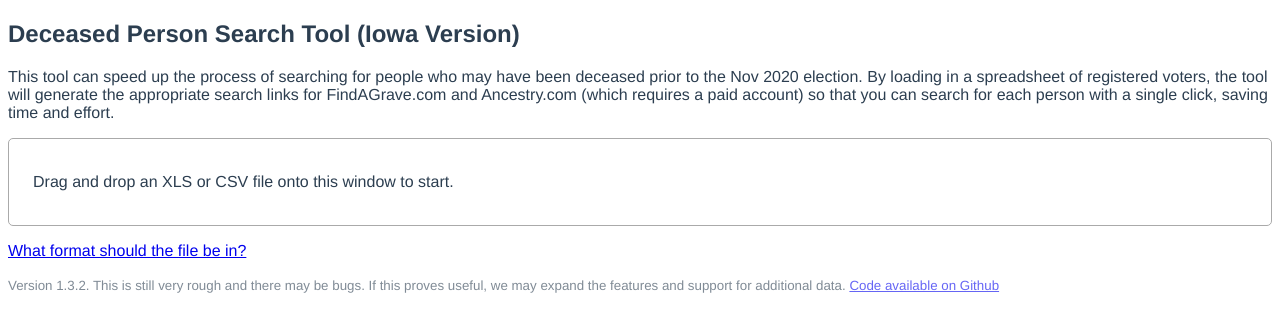
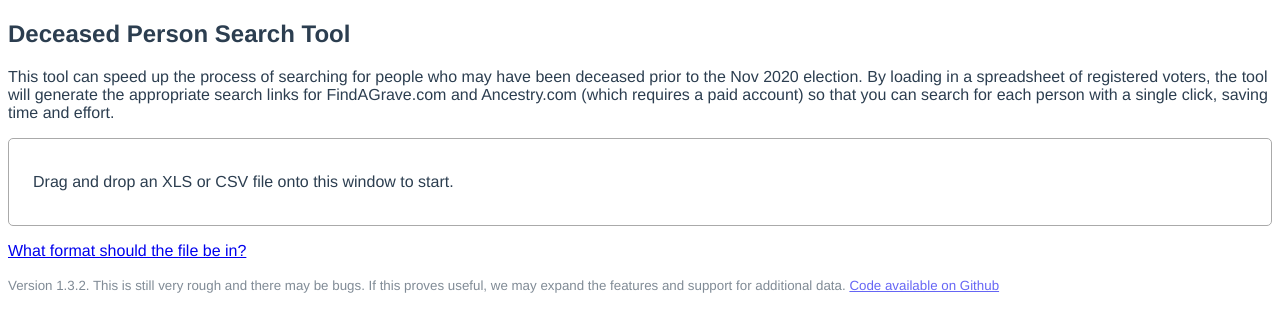
Before and after one commit to jessenieboer/deceased-scanning-tool, a Vue app: page / in a window 1280 px wide. Shown: the top 332 px of the page. Built offline with nearby package versions, Linux system fonts and the light colour scheme.

Commit message:
Remove Iowa-specific language

```diff
--- a/src/components/DeceasedSearch.vue
+++ b/src/components/DeceasedSearch.vue
@@ -4,7 +4,7 @@
 
       <div v-if="data" style="float: right; font-size: 85%"><em>When ready, drag another file here or <a href="" @click.prevent="data=null">reset all data</a></em></div>
 
-      <h2>Deceased Person Search Tool (Iowa Version)</h2>
+      <h2>Deceased Person Search Tool</h2>
 
       <script type="application/javascript" src="https://cdn.jsdelivr.net/npm/xlsx@0.17.3/dist/xlsx.full.min.js"></script>
 
```
Also changed, not shown: 1 other file (tests, documents, lock files or other folders).
